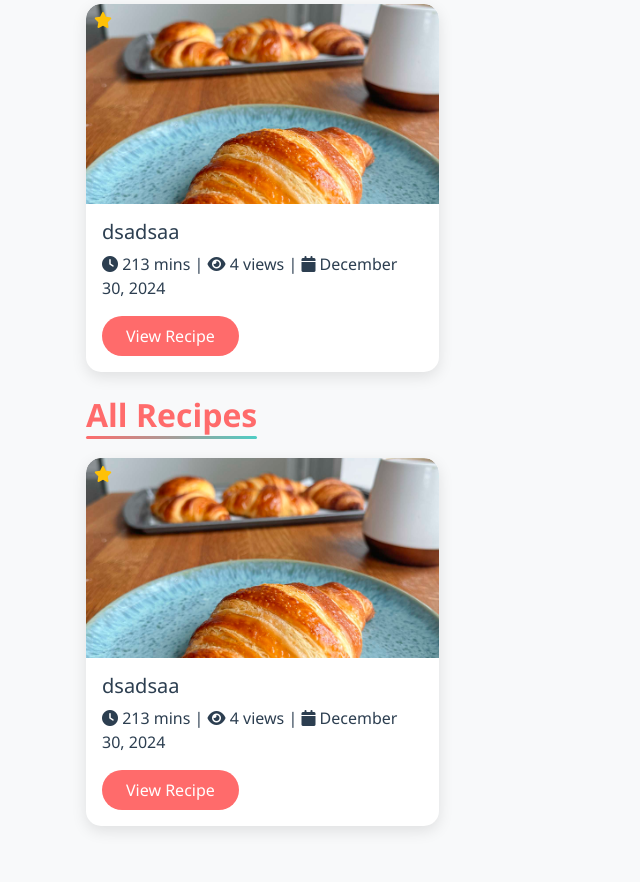
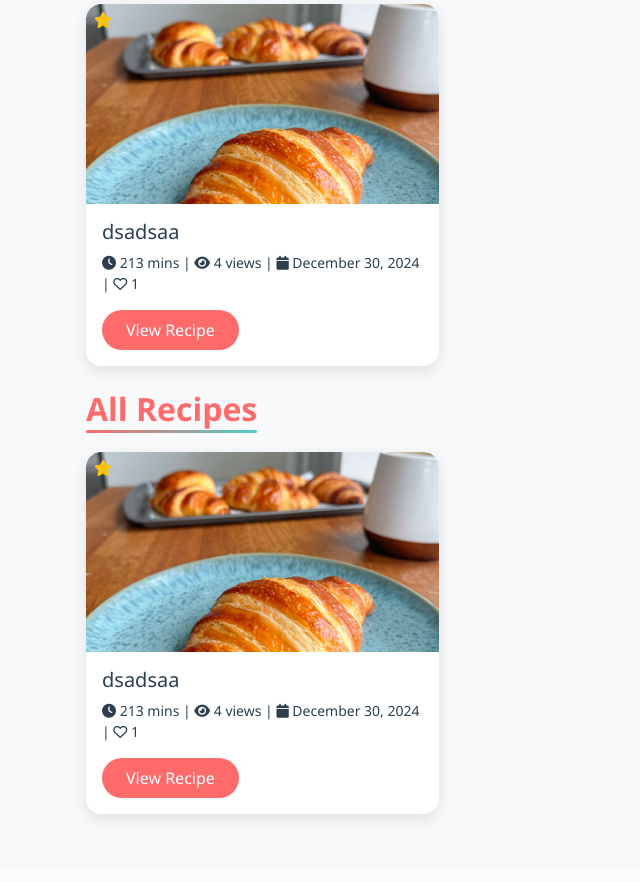
Before and after one commit to Harry166/Recipe-Social, a Flask app: page / in a window 1280 px wide. Shown: the part 241-1123 px from the top of the page, without its empty margins (0-640 px from the left). After the commit the page ends 1064 px from the top, so only its background shows below. Run offline with Flask 3, Linux system fonts and the light colour scheme; data comes from the database, SQL or seed files in the repository; both versions use the stored data as it was after the commit.

Commit message:
I added like functionality to allow users to like recipes.

```diff
--- a/app.py
+++ b/app.py
@@ -1,4 +1,4 @@
-from flask import Flask, render_template, request, redirect, url_for, flash
+from flask import Flask, render_template, request, redirect, url_for, flash, jsonify
 from flask_sqlalchemy import SQLAlchemy
 from flask_login import LoginManager, UserMixin, login_user, login_required, logout_user, current_user
 from datetime import datetime
@@ -17,6 +17,12 @@ login_manager.login_view = 'login'
 
 ALLOWED_EXTENSIONS = {'png', 'jpg', 'jpeg', 'gif'}
 
+# Define likes table first
+likes = db.Table('likes',
+    db.Column('user_id', db.Integer, db.ForeignKey('user.id'), primary_key=True),
+    db.Column('recipe_id', db.Integer, db.ForeignKey('recipe.id'), primary_key=True)
+)
+
 # Models
 class User(UserMixin, db.Model):
     id = db.Column(db.Integer, primary_key=True)
@@ -24,6 +30,19 @@ class User(UserMixin, db.Model):
     email = db.Column(db.String(120), unique=True, nullable=False)
     password = db.Column(db.String(120), nullable=False)
     recipes = db.relationship('Recipe', backref='author', lazy=True)
+    liked_recipes = db.relationship('Recipe', secondary=likes,
+                                  backref=db.backref('liked_by', lazy='dynamic'))
+
+    def like_recipe(self, recipe):
+        if not self.has_liked_recipe(recipe):
+            self.liked_recipes.append(recipe)
+
+    def unlike_recipe(self, recipe):
+        if self.has_liked_recipe(recipe):
+            self.liked_recipes.remove(recipe)
+
+    def has_liked_recipe(self, recipe):
+        return recipe in self.liked_recipes
 
 class Recipe(db.Model):
     id = db.Column(db.Integer, primary_key=True)
@@ -136,6 +155,22 @@ def search():
 
     return render_template('search.html', recipes=search_results, query=query)
 
+@app.route('/like/<int:recipe_id>', methods=['POST'])
+@login_required
+def like_recipe(recipe_id):
+    recipe = Recipe.query.get_or_404(recipe_id)
+    current_user.like_recipe(recipe)
+    db.session.commit()
+    return jsonify({'likes': len(recipe.liked_by.all())})
+
+@app.route('/unlike/<int:recipe_id>', methods=['POST'])
+@login_required
+def unlike_recipe(recipe_id):
+    recipe = Recipe.query.get_or_404(recipe_id)
+    current_user.unlike_recipe(recipe)
+    db.session.commit()
+    return jsonify({'likes': len(recipe.liked_by.all())})
+
 if __name__ == '__main__':
     if not os.path.exists('static/uploads'):
         os.makedirs('static/uploads')
--- a/templates/base.html
+++ b/templates/base.html
@@ -223,6 +223,23 @@
             font-family: 'Segoe UI', Tahoma, Geneva, Verdana, sans-serif;
             white-space: pre-wrap;
         }
+
+        .like-button {
+            cursor: pointer;
+            transition: transform 0.2s;
+        }
+
+        .like-button:hover {
+            transform: scale(1.2);
+        }
+
+        .fa-heart {
+            transition: all 0.3s;
+        }
+
+        .text-danger {
+            color: #ff6b6b !important;
+        }
     </style>
 </head>
 <body>
@@ -263,5 +280,38 @@
     </div>
 
     <script src="https://cdn.jsdelivr.net/npm/bootstrap@5.1.3/dist/js/bootstrap.bundle.min.js"></script>
+    <script>
+    document.addEventListener('DOMContentLoaded', function() {
+        const isAuthenticated = JSON.parse("{{ 'true' if current_user.is_authenticated else 'false' }}");
+
+        document.querySelectorAll('.like-button').forEach(button => {
+            button.addEventListener('click', function(e) {
+                if (!isAuthenticated) {
+                    window.location.href = "{{ url_for('login') }}";
+                    return;
+                }
+
+                const recipeId = this.dataset.recipeId;
+                const icon = this.querySelector('i');
+                const likesCount = this.nextElementSibling;
+                const isLiked = icon.classList.contains('fas');
+
+                fetch(`/${isLiked ? 'unlike' : 'like'}/${recipeId}`, {
+                    method: 'POST',
+                    headers: {
+                        'Content-Type': 'application/json',
+                    }
+                })
+                .then(response => response.json())
+                .then(data => {
+                    icon.classList.toggle('fas');
+                    icon.classList.toggle('far');
+                    icon.classList.toggle('text-danger');
+                    likesCount.textContent = data.likes;
+                });
+            });
+        });
+    });
+    </script>
 </body>
 </html>
--- a/templates/home.html
+++ b/templates/home.html
@@ -12,10 +12,18 @@
             </div>
             <div class="card-body">
                 <h5 class="card-title">{{ recipe.title }}</h5>
-                <p class="card-text">
+                <p class="card-text small">
                     <i class="fas fa-clock"></i> {{ recipe.preparation_time }} mins |
                     <i class="fas fa-eye"></i> {{ recipe.views }} views |
-                    <i class="fas fa-calendar"></i> {{ recipe.date_posted.strftime('%B %d, %Y') }}
+                    <i class="fas fa-calendar"></i> {{ recipe.date_posted.strftime('%B %d, %Y') }} |
+                    <span class="like-button" data-recipe-id="{{ recipe.id }}">
+                        {% if current_user.is_authenticated and current_user.has_liked_recipe(recipe) %}
+                            <i class="fas fa-heart text-danger"></i>
+                        {% else %}
+                            <i class="far fa-heart"></i>
+                        {% endif %}
+                    </span>
+                    <span class="likes-count">{{ recipe.liked_by.count() }}</span>
                 </p>
                 <a href="{{ url_for('recipe', recipe_id=recipe.id) }}" class="btn btn-primary">View Recipe</a>
             </div>
@@ -37,10 +45,18 @@
             </div>
             <div class="card-body">
                 <h5 class="card-title">{{ recipe.title }}</h5>
-                <p class="card-text">
+                <p class="card-text small">
                     <i class="fas fa-clock"></i> {{ recipe.preparation_time }} mins |
                     <i class="fas fa-eye"></i> {{ recipe.views }} views |
-                    <i class="fas fa-calendar"></i> {{ recipe.date_posted.strftime('%B %d, %Y') }}
+                    <i class="fas fa-calendar"></i> {{ recipe.date_posted.strftime('%B %d, %Y') }} |
+                    <span class="like-button" data-recipe-id="{{ recipe.id }}">
+                        {% if current_user.is_authenticated and current_user.has_liked_recipe(recipe) %}
+                            <i class="fas fa-heart text-danger"></i>
+                        {% else %}
+                            <i class="far fa-heart"></i>
+                        {% endif %}
+                    </span>
+                    <span class="likes-count">{{ recipe.liked_by.count() }}</span>
                 </p>
                 <a href="{{ url_for('recipe', recipe_id=recipe.id) }}" class="btn btn-primary">View Recipe</a>
             </div>
```
Also changed, not shown: templates/recipe.html (+9 -1 lines), instance/recipes.db.
